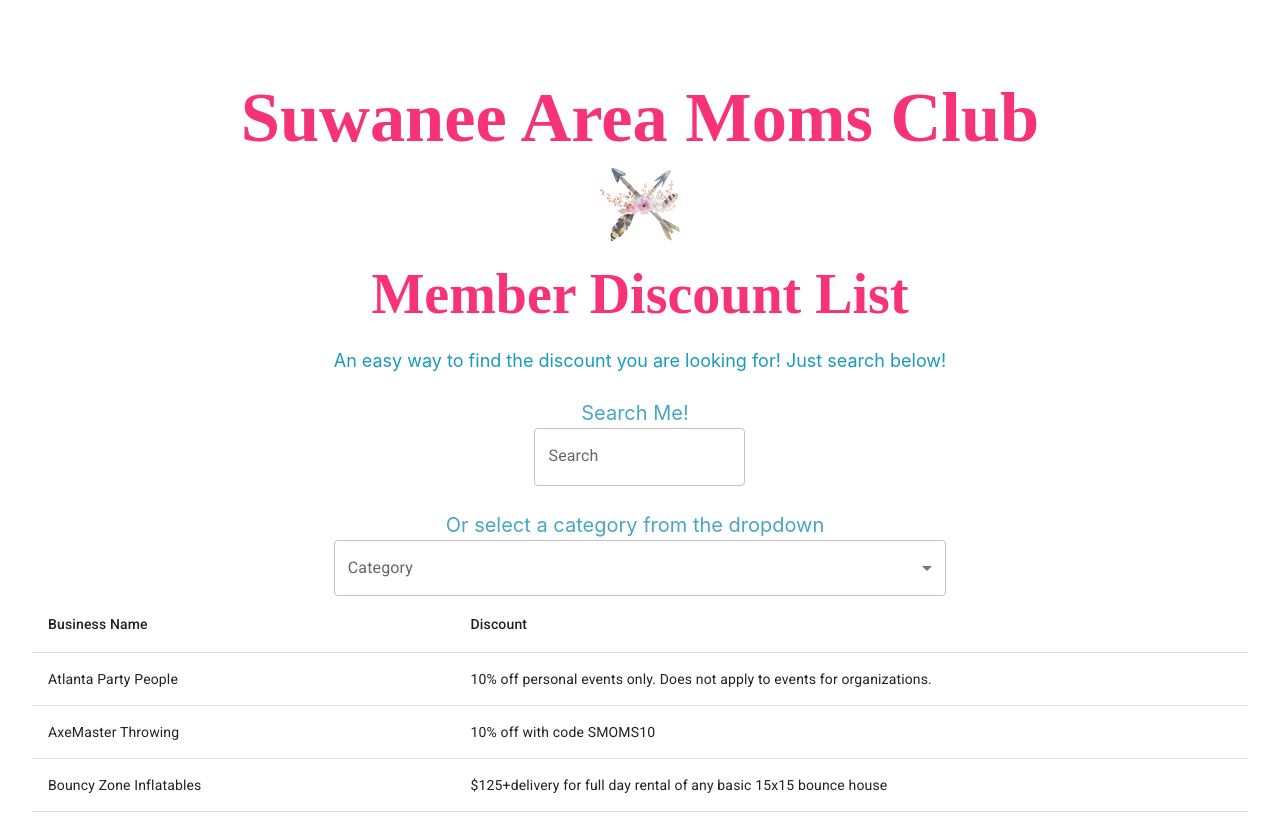
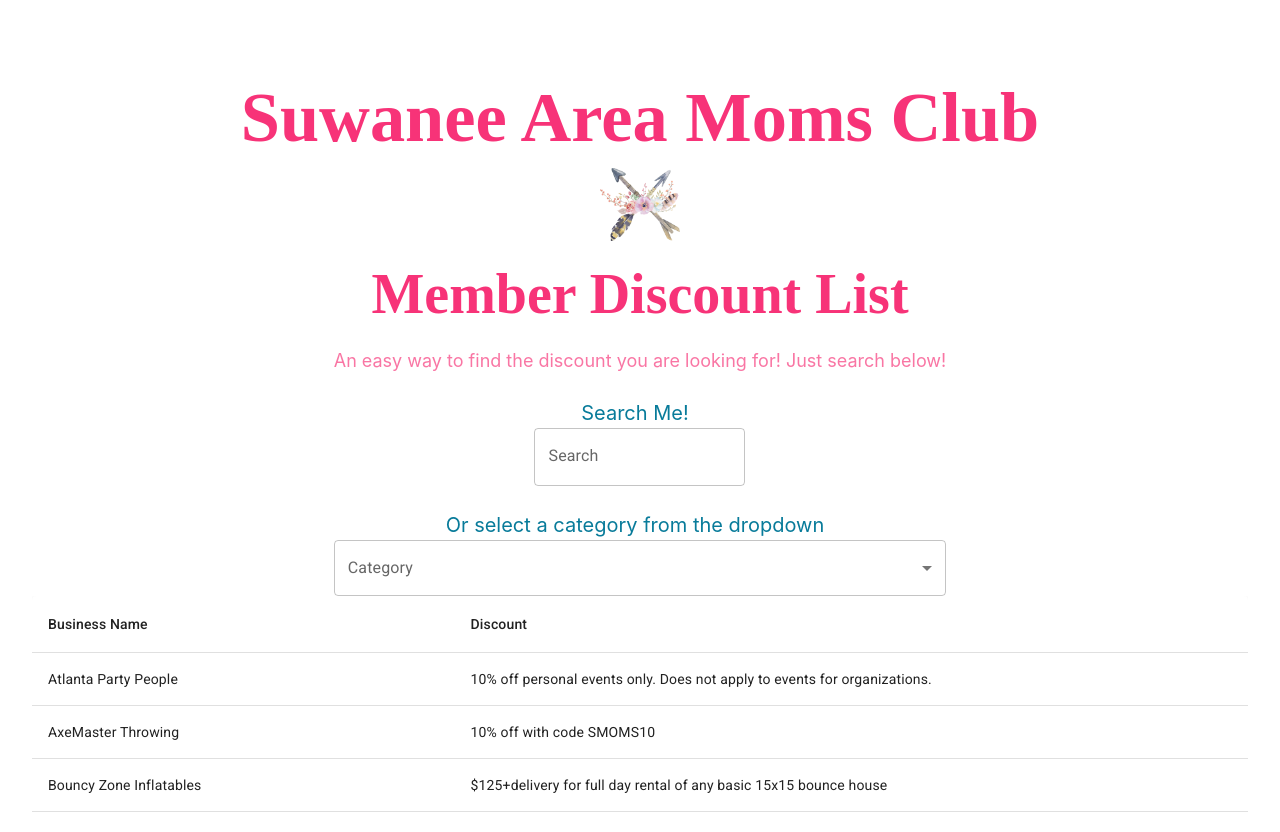
Before and after one commit to stellarbelle/moms-club-discounts, a React (Vite) app: page / in a window 1280 px wide. Shown: the top 832 px of the page. Built offline with nearby package versions, Linux system fonts and the light colour scheme; a web font is replaced by a local one.

Commit message:
updated color

```diff
--- a/src/App.css
+++ b/src/App.css
@@ -63,7 +63,7 @@
   display: flex;
   align-items: center;
   justify-content: center;
-  color: #48a7c1;
+  color: #087b9a;
 }
 #search-box {
   height: 25px;
@@ -111,5 +111,5 @@ img {
 .subheading {
   margin-top: 0;
   font-size: 18px;
-  color: #199bbe;
+  color: #f976a4;
 }
```
